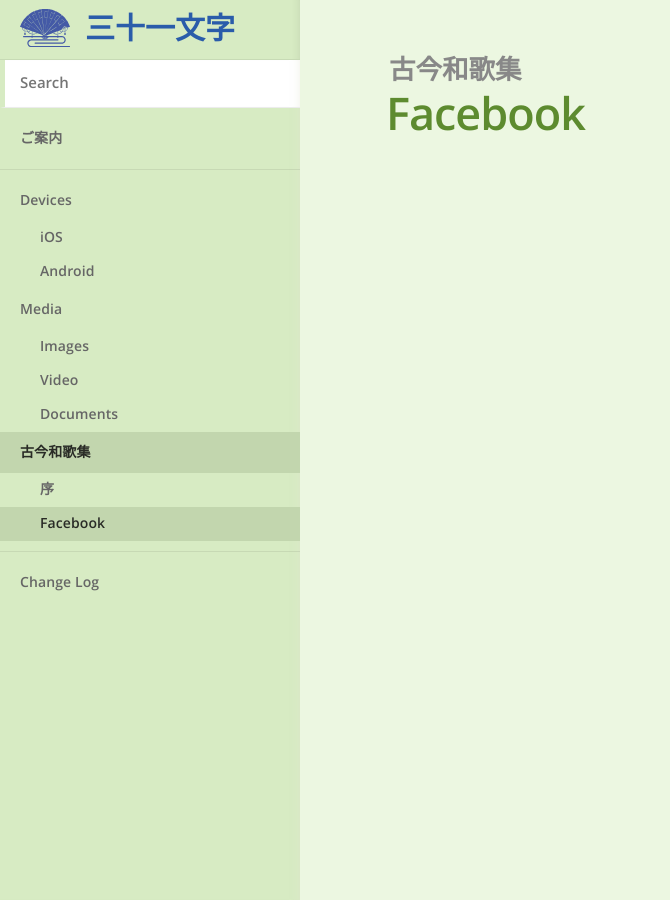
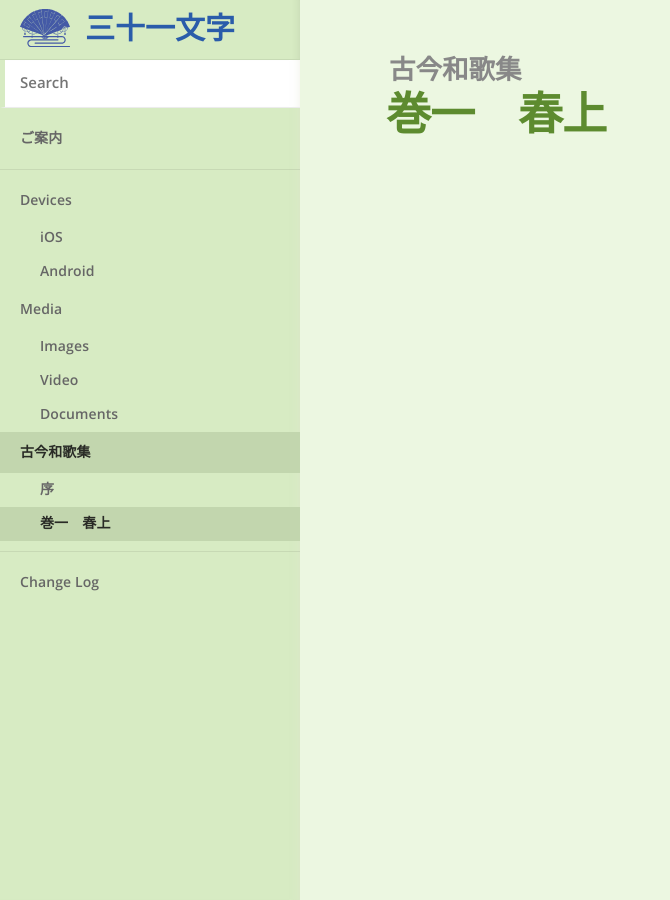
Before and after one commit to 31bot/31bot.github.io, a Jekyll site: the page built from _docs/古今和歌集/1巻一春上.md, in a window 1280 px wide. Shown: the whole page, without its empty margins (0-670 px from the left). Built offline with Jekyll 4.4.1, drawn with Linux system fonts in a browser that asks for light colours.

Commit message:
序、巻一春上

```diff
--- a/_docs/古今和歌集/facebook.md
+++ b/_docs/古今和歌集/1巻一春上.md
@@ -1,5 +1,5 @@
 ---
-title: Facebook
+title: 巻一　春上
 category: 古今和歌集
-order: 3
+order: 2
 ---
```
Also changed, not shown: _docs/古今和歌集/0序.md (renamed from _docs/古今和歌集/phone.md).
